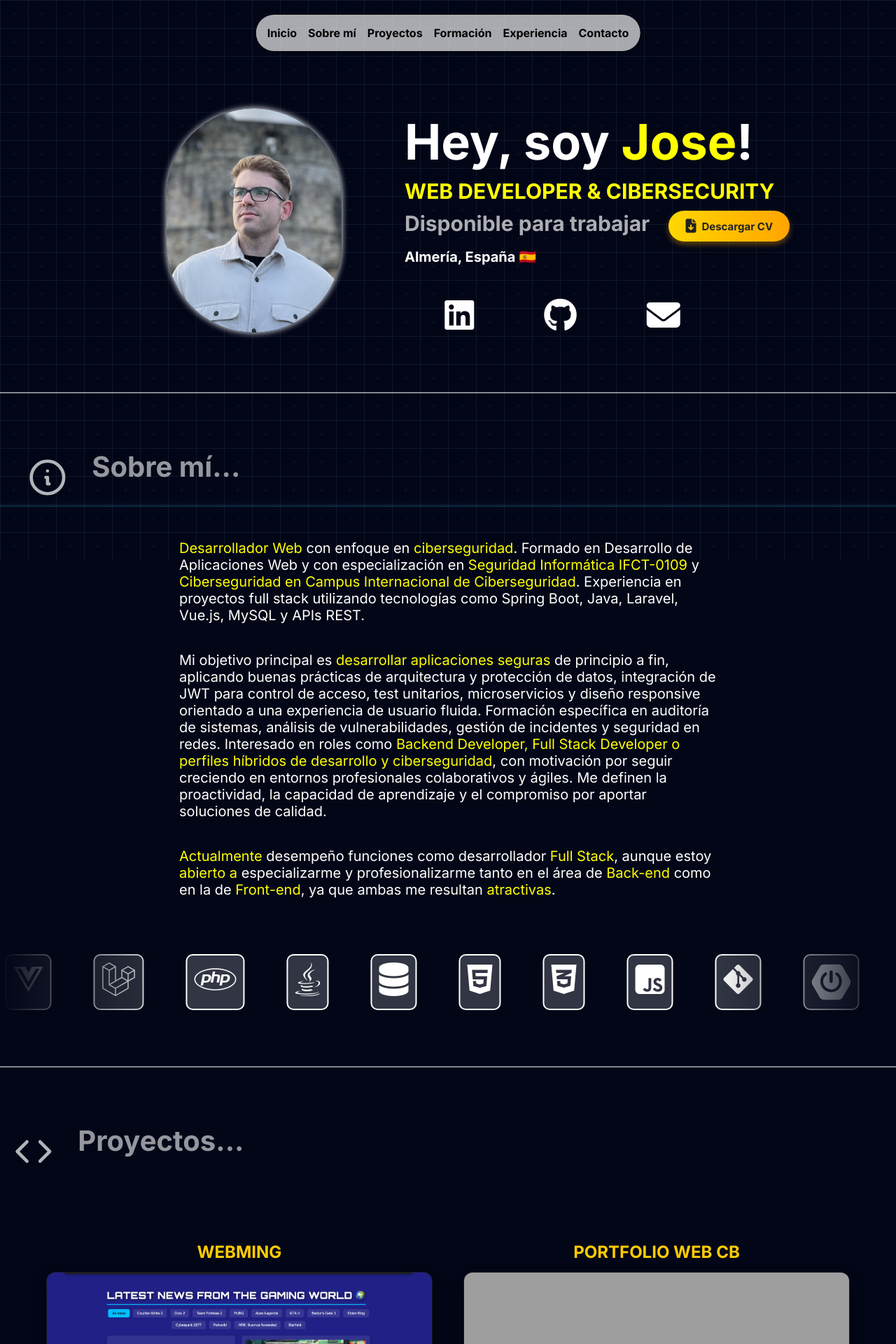
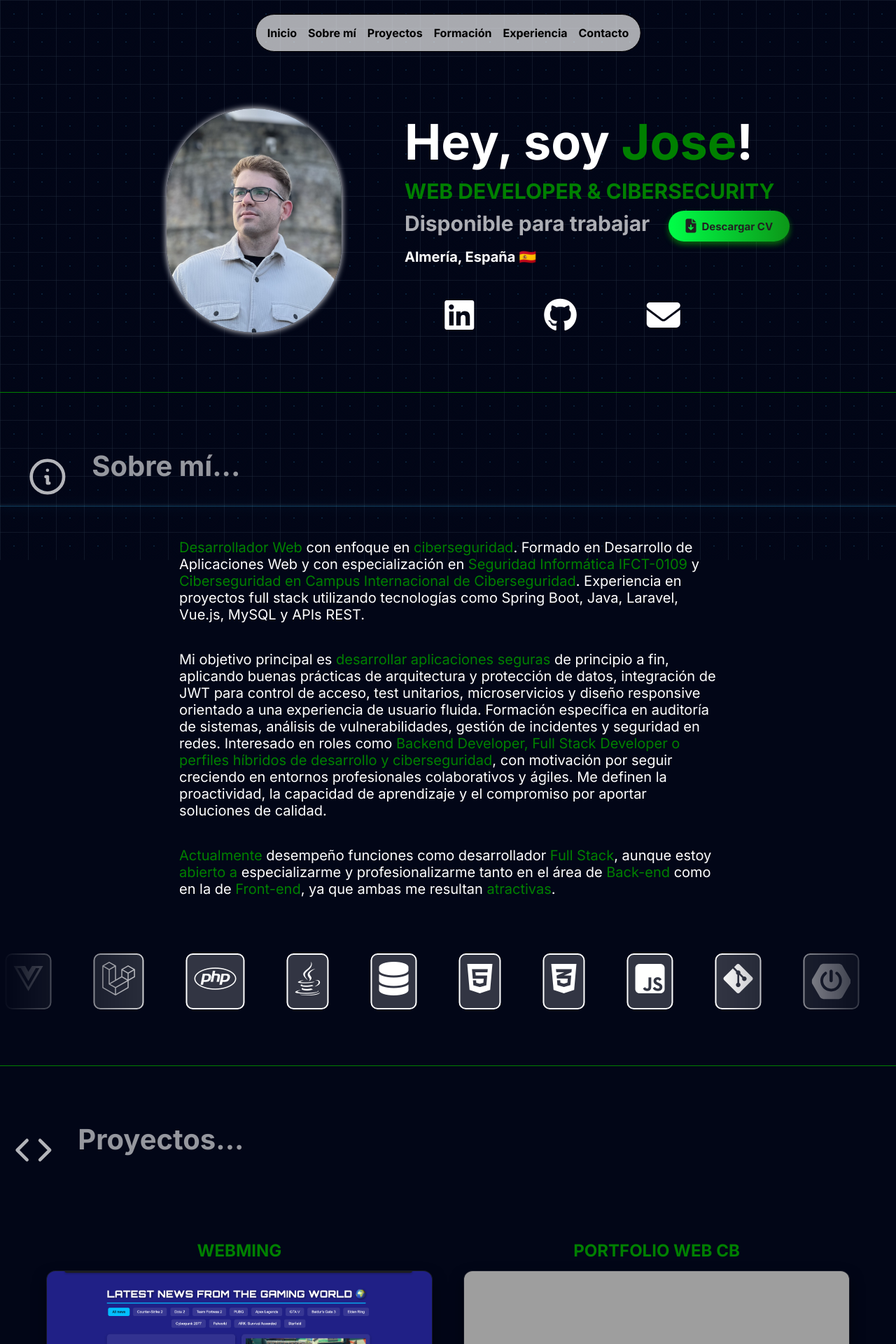
Before and after one commit to JoseMartinez98/CV2, a Vue app: page / in a window 1280 px wide. Shown: the top 1920 px of the page at 70% size. Built offline with nearby package versions, Linux system fonts and the light colour scheme; grey boxes are pictures that could not be loaded.

Commit message:
nuevo fondo

```diff
--- a/src/App.vue
+++ b/src/App.vue
@@ -48,7 +48,7 @@ import Experiencia from "./components/Experiencia.vue";
 <style scoped>
 hr {
   border: none;
-  border-top: 2px solid rgba(255, 255, 255, 0.511);
+  border-top: 1px solid green;
   margin: 40px 0;
   margin-top: 80px;
   margin-bottom: 80px;
--- a/src/components/Contacto.vue
+++ b/src/components/Contacto.vue
@@ -160,7 +160,7 @@ h1 {
   justify-content: center;
 }
 .nombre {
-  color: yellow;
+  color: green;
 }
 span {
   color: white;
@@ -175,13 +175,13 @@ span {
   width: 80%;
   margin: 80px auto 0 auto;
   font-size: 3rem;
-  color: white;
+  color: green;
 }
 
 .tech-icons i {
   transition: transform 0.3s ease, color 0.3s ease;
   cursor: default;
-  border: 2px solid white;
+  border: 2px solid green;
   padding: 10px;
   border-radius: 10px;
   background-color: rgba(255, 255, 255, 0.192);
@@ -195,10 +195,10 @@ span {
   object-fit: contain;
   width: 5rem;
   height: 5rem;
-  border: 2px solid yellow;
+  border: 2px solid green;
   padding: 10px;
   border-radius: 10px;
-  background-color: rgba(255, 255, 255, 0.192);
+  background-color: rgba(26, 205, 32, 0.192);
 }
 .tech-carousel {
   overflow: hidden;
@@ -236,7 +236,7 @@ span {
 .tech-track .icon-svg {
   font-size: 3rem;
   color: white;
-  border: 2px solid white;
+  border: 2px solid white!important;
   padding: 10px;
   border-radius: 10px;
   background-color: rgba(255, 255, 255, 0.192);
--- a/src/components/Encabezado.vue
+++ b/src/components/Encabezado.vue
@@ -69,7 +69,7 @@ h2{
     margin: 10px;
 }
 .nombre{
-    color: yellow;
+    color: green;
 }
 .ubicacion{
     width: 100%;
@@ -82,14 +82,14 @@ span{
 .btn-cv {
   display: inline-flex;
   align-items: center;
-  background: linear-gradient(90deg, #FFD700, #FFA500);
+  background: linear-gradient(90deg, #00ff48, #0c9718);
   color: #222;
   padding: 12px 24px;
   font-weight: 600;
   font-size: 15px;
   border-radius: 30px;
   text-decoration: none;
-  box-shadow: 0 4px 8px rgba(255, 165, 0, 0.4);
+  box-shadow: 0 4px 8px rgba(21, 255, 0, 0.4);
   transition: background 0.3s ease, box-shadow 0.3s ease;
   cursor: pointer;
   user-select: none;
@@ -97,8 +97,8 @@ span{
 }
 
 .btn-cv:hover {
-  background: linear-gradient(90deg, #FFA500, #FFD700);
-  box-shadow: 0 6px 14px rgba(255, 165, 0, 0.6);
+  background: linear-gradient(90deg, #0c9718, #00ff48);
+  box-shadow: 0 6px 14px rgba(21, 255, 0, 0.6);
   color: #000;
 }
 
@@ -121,7 +121,7 @@ span{
     transition: all 0.2s ease;
 }
 .social-icons a:hover {
-    color: yellow;
+    color: green;
     transform: scale(1.2);
   }
 @media (max-width: 1024px) {
--- a/src/components/Formulario.vue
+++ b/src/components/Formulario.vue
@@ -42,7 +42,7 @@ h2 {
   margin: 5px;
   line-height: 40px;
   color: white;
-  text-shadow: 2px 2px 2px #ffcc00;
+  text-shadow: 2px 2px 2px #1a8a09;
 }
 
 .formulario {
@@ -50,18 +50,18 @@ h2 {
   flex-direction: column;
   gap: 15px;
   margin-top: 20px;
-  color: #ffcc00;
+  color: #1a8a09;
 }
 
 .formulario input,
 .formulario textarea {
   padding: 10px;
-  border: 1px solid #ffcc00;
+  border: 1px solid #1a8a09;
   border-radius: 8px;
 }
 
 .formulario button {
-  background-color: #ffcc00;
+  background-color: #1a8a09;
   color: black;
   padding: 10px;
   border: none;
@@ -71,7 +71,7 @@ h2 {
 }
 
 .formulario button:hover {
-  background-color:#c5a113;
+  background-color:#2ad80f;
   color: black;
 }
 </style>
--- a/src/components/PiePagina.vue
+++ b/src/components/PiePagina.vue
@@ -45,7 +45,7 @@
         text-decoration: none;
     }
     .social-icons a:hover {
-      color: yellow;
+      color: green;
     }
     .footer p {
       margin: 10px;
--- a/src/components/Proyectos.vue
+++ b/src/components/Proyectos.vue
@@ -154,7 +154,7 @@ h1 {
 
 /* Estilo del título individual del proyecto */
 .project-title {
-  color: #ffcc00; /* Color amarillo/oro para los títulos */
+  color: green; /* Color  para los títulos */
   font-size: 24px;
   margin: 0;
   text-align: center;
```
